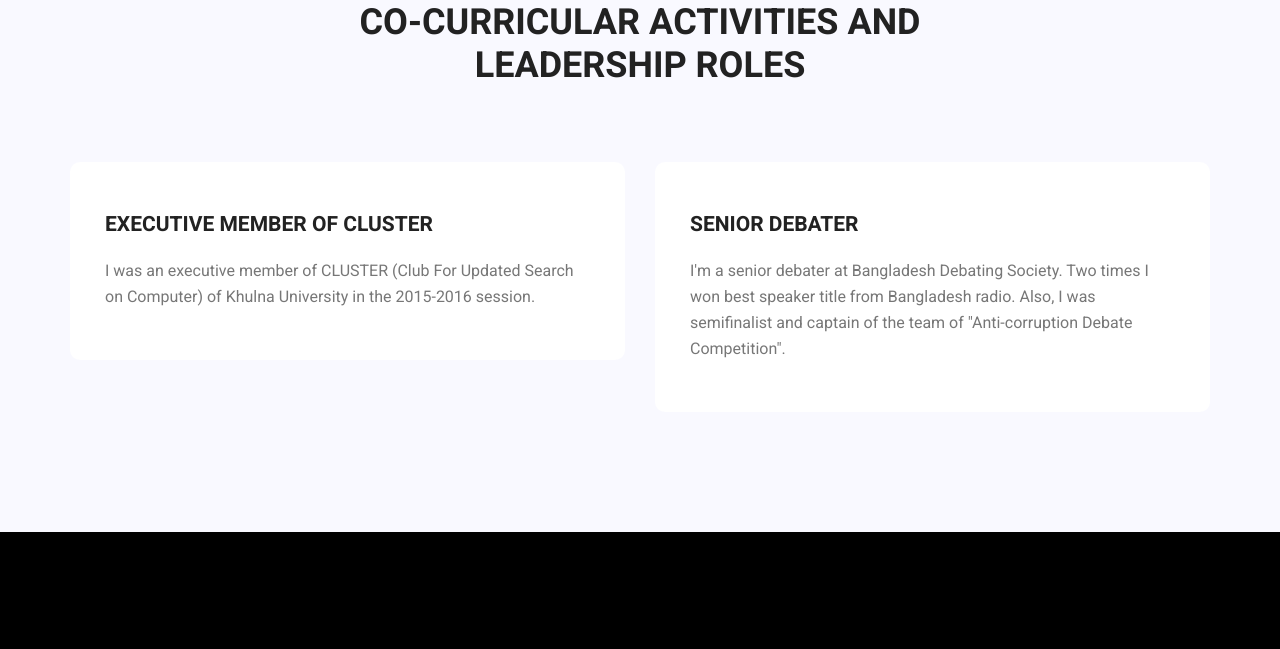
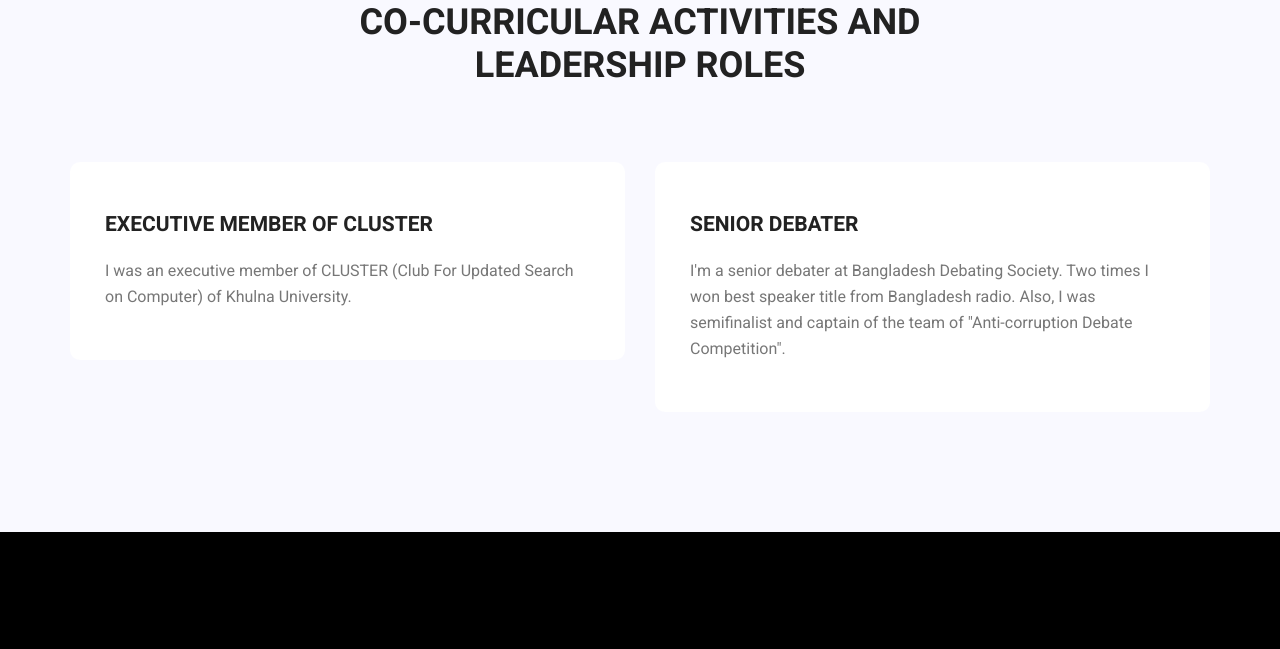
Before and after one commit to Taohid0/my-personal-site, a plain HTML site: page index.html in a window 1280 px wide. Shown: the part 6154-6803 px from the top of the page. Drawn offline with Linux system fonts and the light colour scheme.

Commit message:
session revomed from cluster section

```diff
--- a/index.html
+++ b/index.html
@@ -702,7 +702,7 @@
 						<div class="feature_item">
 							<!-- <i class="flaticon-city"></i> -->
 							<h4> Executive Member of CLUSTER</h4>
-							<p>I was an executive member of CLUSTER (Club For Updated Search on Computer) of Khulna University in the 2015-2016 session.</br>
+							<p>I was an executive member of CLUSTER (Club For Updated Search on Computer) of Khulna University.</br>
 							<!-- <a href="https://stackoverflow.com/users/7277505/taohidul-islam">Taohidul Islam (StackOverflow)</a> -->
 							</p>
 						</div>
```
